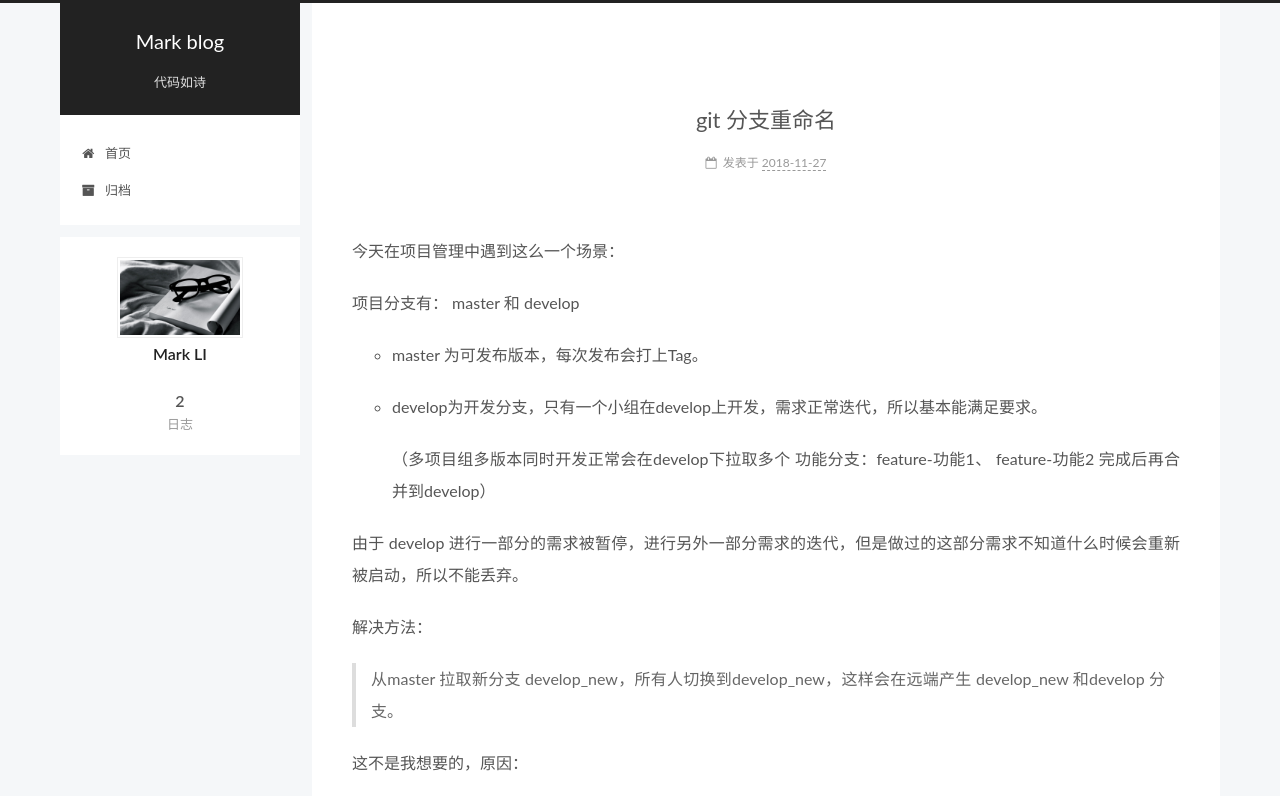
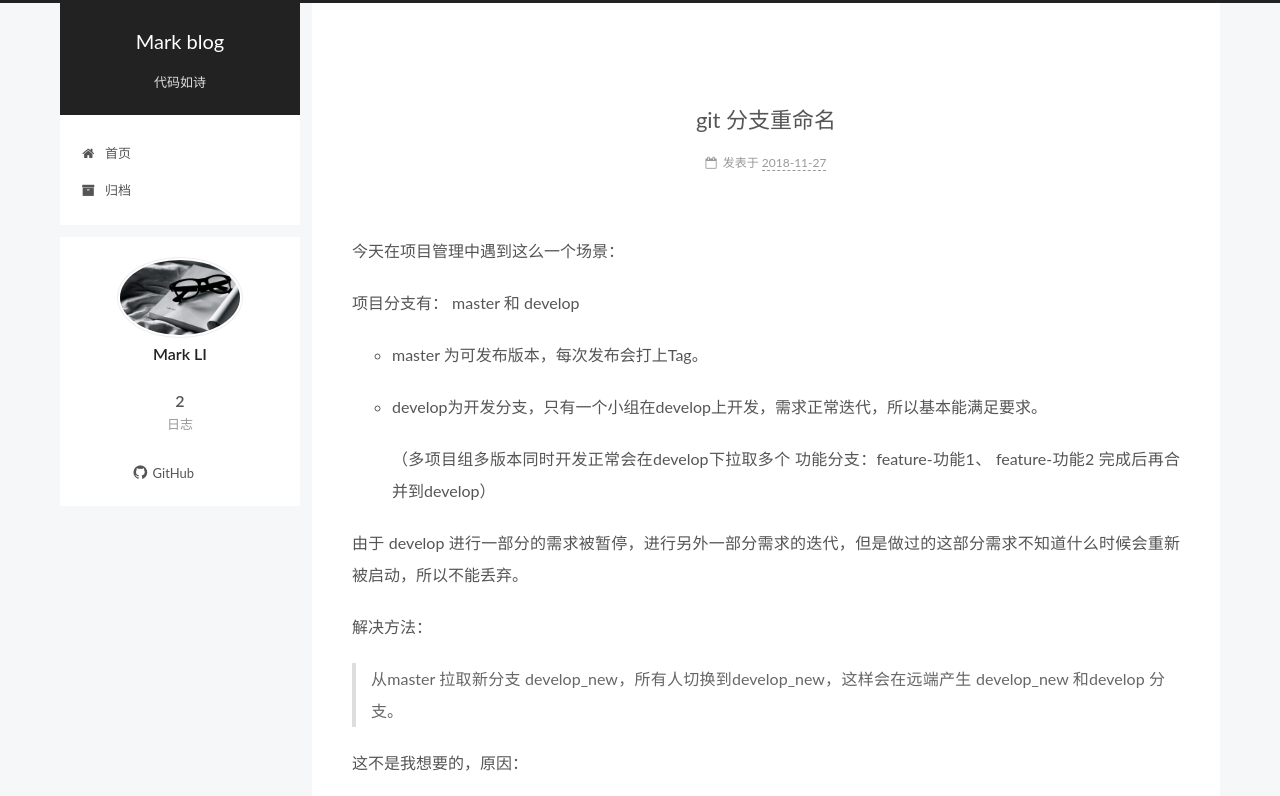
Before and after one commit to lishuiping/lishuiping.github.io, a plain HTML site: page 2018/11/27/git-rename-md/index.html in a window 1280 px wide. Shown: the top 796 px of the page. Drawn offline with Linux system fonts and the light colour scheme.

Commit message:
Site updated: 2018-11-28 11:15:41

```diff
--- a/2018/11/27/git-rename-md/index.html
+++ b/2018/11/27/git-rename-md/index.html
@@ -522,6 +522,21 @@
 
 
 
+            <div class="links-of-author motion-element">
+
+                <span class="links-of-author-item">
+
+
+
+
+
+
+
+                  <a href="https://github.com/lishuiping" title="GitHub &rarr; https://github.com/lishuiping" rel="noopener" target="_blank"><i class="fa fa-fw fa-github"></i>GitHub</a>
+                </span>
+
+            </div>
+
 
 
 
--- a/css/main.css
+++ b/css/main.css
@@ -1768,6 +1768,9 @@ pre .javascript .function {
   border: 1px solid #eee;
   opacity: 1;
 }
+.site-author-image {
+  border-radius: 100%;
+}
 .site-author-name {
   margin: 0;
   text-align: center;
@@ -1850,7 +1853,7 @@ pre .javascript .function {
   width: 4px;
   height: 4px;
   border-radius: 50%;
-  background: #6effd7;
+  background: #7fff06;
 }
 .links-of-blogroll {
   font-size: 13px;
```
Also changed, not shown: 2018/11/22/hello-world/index.html (+21 -6 lines), archives/2018/11/index.html (+15 -0 lines), archives/2018/index.html (+15 -0 lines), archives/index.html (+15 -0 lines), index.html (+17 -2 lines).
